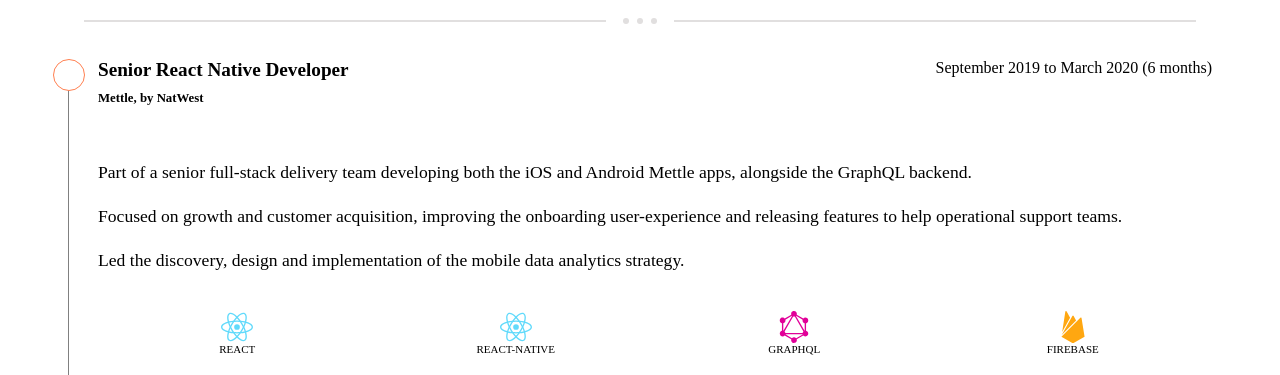
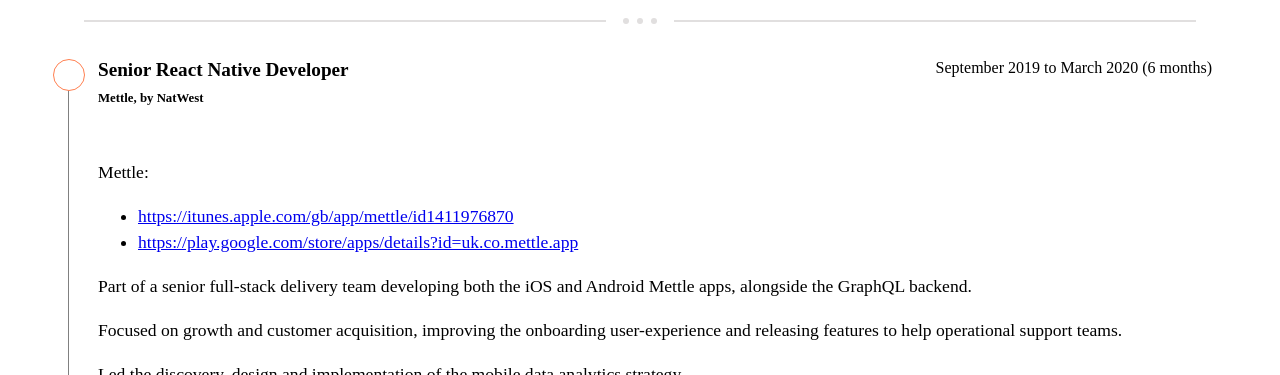
Before and after one commit to pittborndigital/pbd-cv, a Gatsby site: page / in a window 1280 px wide. Shown: the part 363-738 px from the top of the page. Built offline with nearby package versions, Linux system fonts and the light colour scheme; Gatsby itself is replaced by a stand-in of ours.

Commit message:
Update app store links for mettle.

```diff
--- a/src/data/job/06-fulby.md
+++ b/src/data/job/06-fulby.md
@@ -9,8 +9,8 @@ technologies: ["react", "react-native", "unstated", "node", "firebase"]
 
 Fulby - Currently in open beta on the app stores:
 
+* https://testflight.apple.com/join/Kaf6t9M3
 * https://play.google.com/store/apps/details?id=com.fulbyapp
-* https://testflight.apple.com/join/Kaf6t9M3
 
 Full stack development of an iOS and Android app built using React Native and the Firebase ecosystem.
 
--- a/src/data/job/08-mettle.md
+++ b/src/data/job/08-mettle.md
@@ -7,6 +7,10 @@ location: "London"
 technologies: ["react", "react-native", "graphql", "firebase", "jest", "appium"]
 ---
 
+Mettle:
+* https://itunes.apple.com/gb/app/mettle/id1411976870
+* https://play.google.com/store/apps/details?id=uk.co.mettle.app
+
 Part of a senior full-stack delivery team developing both the iOS and Android Mettle apps, alongside the GraphQL backend.
 
 Focused on growth and customer acquisition, improving the onboarding user-experience and releasing features to help operational support teams.
```
